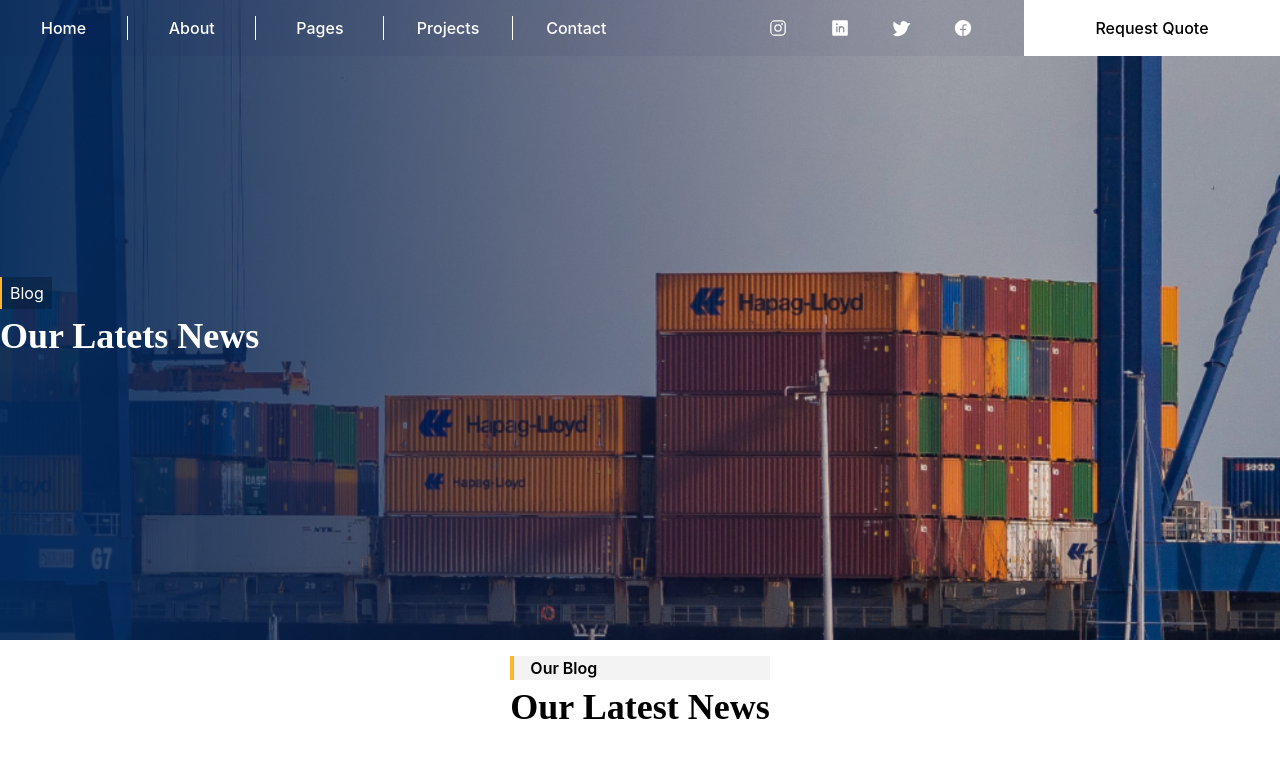
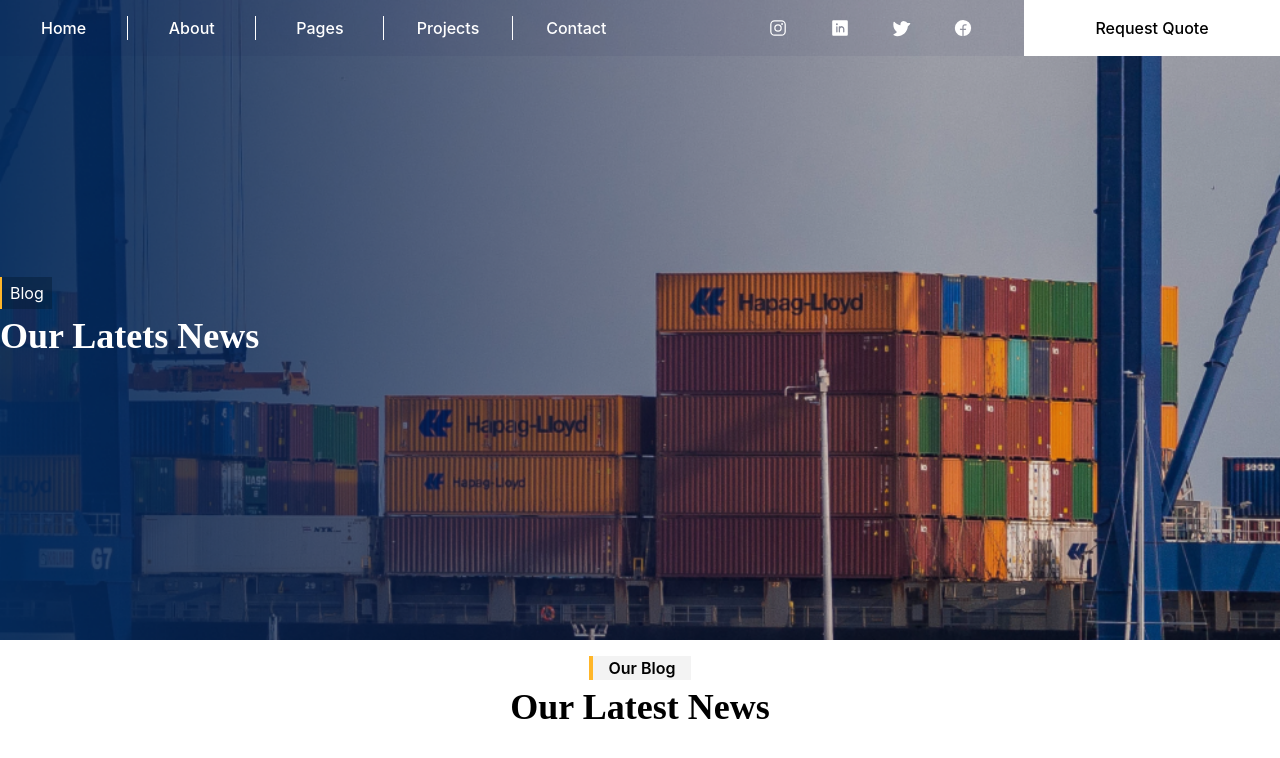
Before and after one commit to smartcollins/logistics, a React (Create React App) app: page /blog in a window 1280 px wide. Shown: the top 758 px of the page. Built offline with nearby package versions, Linux system fonts and the light colour scheme.

Commit message:
modified Blog

```diff
--- a/src/pages/Blog.jsx
+++ b/src/pages/Blog.jsx
@@ -9,13 +9,7 @@ const Blog = () => {
     return (
         <div>
             <div>{banner.slice(6, 7).map((item, idx) => <Banner key={idx} {...item} />)}</div>
-            <div className=' mx-auto w-fit'>
-                <Caption
-                    dark={true}
-                    txt={'our blog'}
-                    txt2={'our latest news'}
-                />
-            </div>
+                <Caption mid={true} dark={true} txt={'our blog'} txt2={'our latest news'}/>
         </div>
     )
 }
```
